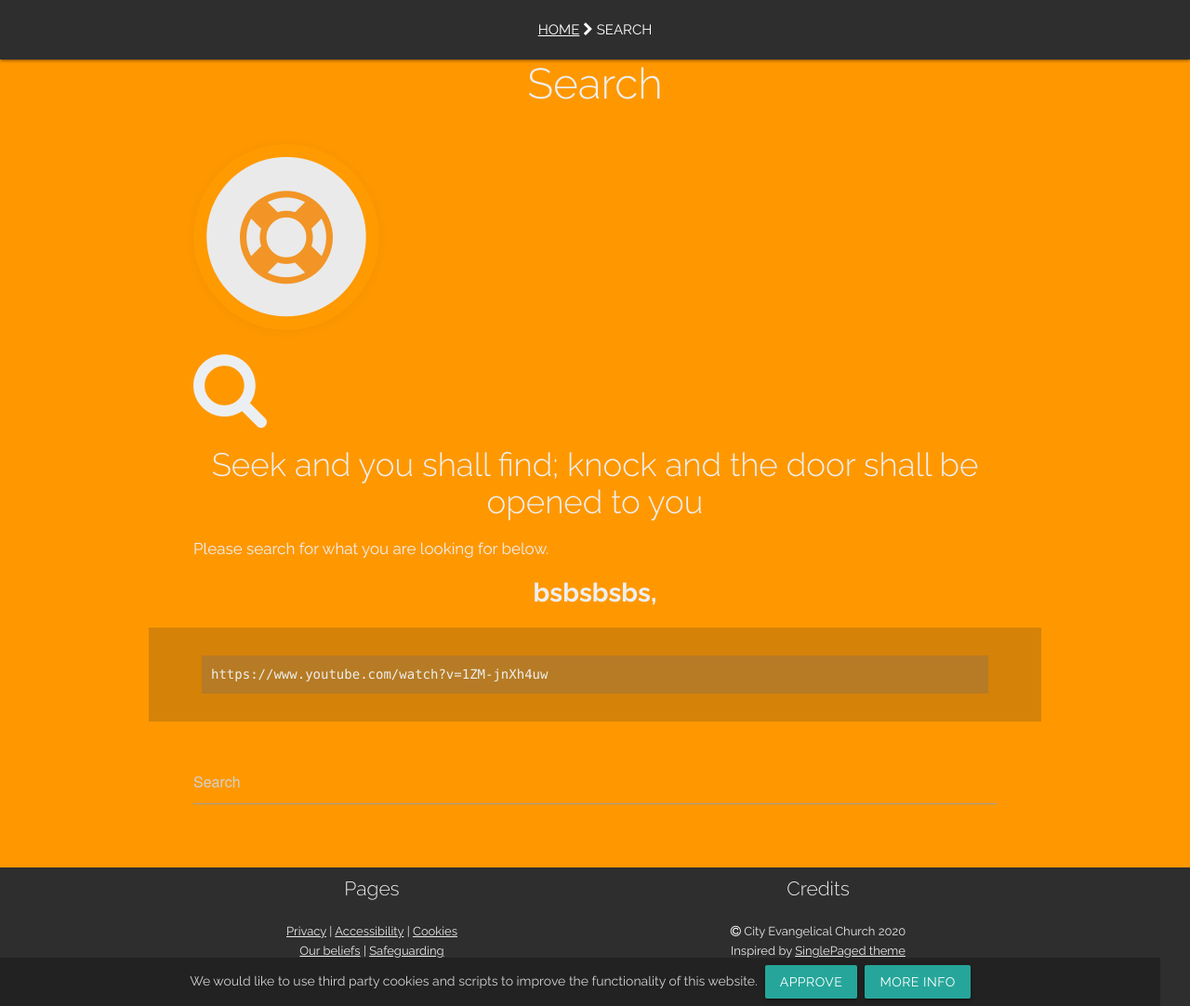
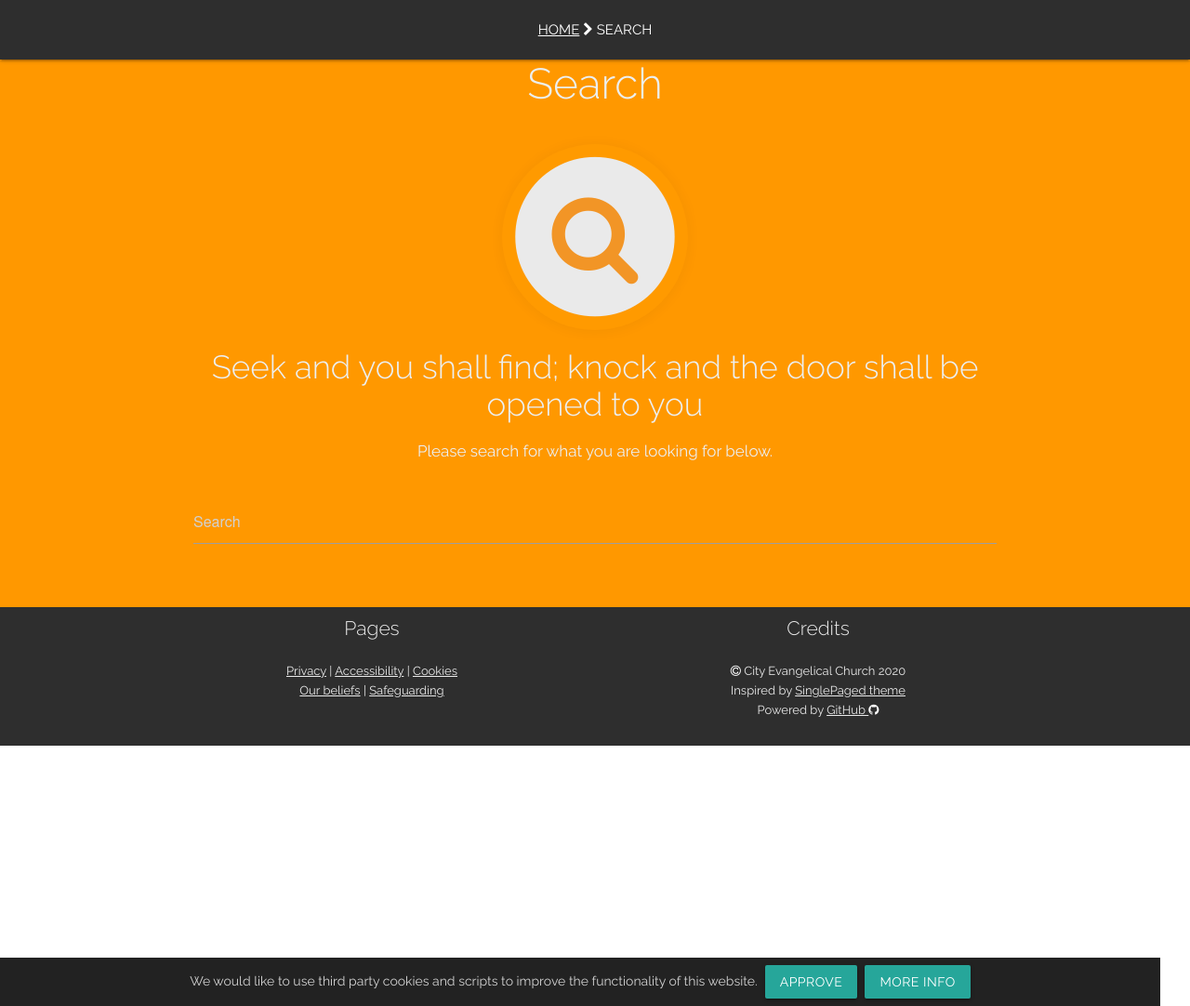
Before and after one commit to woodcock3/citychurch, a Jekyll site: the page built from pages/search.md, in a window 1280 px wide and 1082 px high. Shown: the whole window at 93% size. Built offline with Jekyll 4.4.1, drawn with Linux system fonts in a browser that asks for light colours.

Commit message:
Update search.md

```diff
--- a/pages/search.md
+++ b/pages/search.md
@@ -4,23 +4,19 @@ layout: default
 bgcolor: orange
 textcolor: blue-grey-text text-lighten-5
 permalink: "/search/"
-
+style: center
 ---
 # Search
 
 <span class="fa-stack subtlecircle" style="font-size:100px; background:rgba(255,166,0,0.1)">
 <i class="fa fa-circle fa-stack-2x text-white"></i>
-<i class="fa fa-life-bouy fa-stack-1x text-cityorange"></i>
+<i class="fa fa-search fa-stack-1x text-cityorange"></i>
 </span>
 
-<i class="center-align fa fa-search fa-5x" aria-hidden="true" style="color:blue-grey-text text-lighten-5"></i>
 
 ## Seek and you shall find; knock and the door shall be opened to you
 
 Please search for what you are looking for below.
 
-### **bsbsbsbs,**
-
-    https://www.youtube.com/watch?v=1ZM-jnXh4uw
 
 {% include search-lunr.html %}
```
